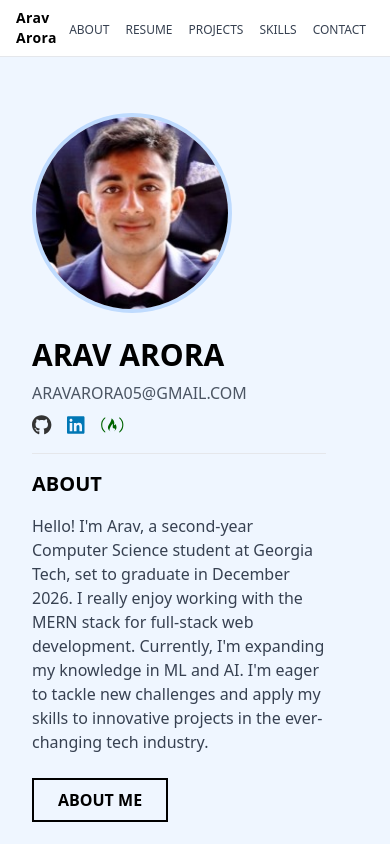
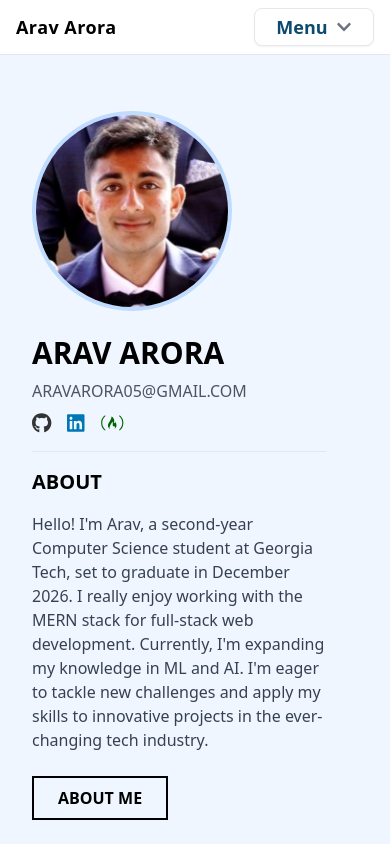
Before and after one commit to AravArora05/personal-website, a Next.js app: page / in a window 390 px wide. Shown: the top 844 px of the page. Built offline with nearby package versions, Linux system fonts and the light colour scheme.

Commit message:
Working on mobile responsiveness

```diff
--- /dev/null
+++ b/src/app/components/DropdownButton.jsx
@@ -0,0 +1,70 @@
+import React, { useState, useEffect } from 'react';
+import { FaChevronUp, FaChevronDown } from 'react-icons/fa';
+import { useRouter } from 'next/router';
+import Link from 'next/link';
+
+const DropdownButton = ({ title = "Menu", data }) => {
+  return (
+    <FlyoutLink title={title} FlyoutContent={data} />
+  );
+};
+
+const FlyoutLink = ({ title, FlyoutContent }) => {
+  const [isOpen, setIsOpen] = useState(false);
+
+  const router = useRouter();
+  const toggleDropdown = () => {
+    setIsOpen(!isOpen);
+  };
+
+  useEffect(() => {
+    const changeOpenState = () => {
+      setIsOpen(false);
+    };
+
+    router.events.on('routeChangeStart', changeOpenState);
+
+    return () => {
+      router.events.off('routeChangeStart', changeOpenState);
+    };
+  }, []);
+
+  return (
+    <div className="relative inline-block" onClick={toggleDropdown}>
+      <div
+        className="flex justify-center items-center gap-2 cursor-pointer bg-white py-1 px-3 rounded-lg border border-gray-200 shadow-sm hover:bg-gray-100"
+        style={{ width: '120px' }}
+      >
+        <span className="text-sky-900 font-semibold text-lg">
+          {title}
+        </span>
+        {isOpen ? (
+          <FaChevronUp style={{ color: '#6B7280', fontSize: '16px' }} />
+        ) : (
+          <FaChevronDown style={{ color: '#6B7280', fontSize: '16px' }} />
+        )}
+      </div>
+      {isOpen && (
+        <div className="absolute left-0 mt-2 bg-white shadow-lg rounded-lg z-10" style={{ width: '120px' }}>
+          <FlyoutContentComponent options={FlyoutContent} />
+        </div>
+      )}
+    </div>
+  );
+};
+
+const FlyoutContentComponent = ({ options }) => {
+  return (
+    <div className="py-2">
+      {options.map(({ name, link }, index) => (
+        <Link href={link} key={index}>
+          <span className="block hover:bg-gray-100 px-6 py-2 text-gray-900">
+            {name}
+          </span>
+        </Link>
+      ))}
+    </div>
+  );
+};
+
+export default DropdownButton;
--- a/src/app/components/Layout.jsx
+++ b/src/app/components/Layout.jsx
@@ -1,32 +1,69 @@
-// src/components/Layout.js
+"use client";
+import React, { useState, useEffect, useRef } from "react";
 import Link from "next/link";
 import Image from "next/image";
-import { FontAwesomeIcon } from '@fortawesome/react-fontawesome';
-import { faGithub, faLinkedin, faFreeCodeCamp } from '@fortawesome/free-brands-svg-icons';
+import { FontAwesomeIcon } from "@fortawesome/react-fontawesome";
+import { faGithub, faLinkedin, faFreeCodeCamp } from "@fortawesome/free-brands-svg-icons";
+import { FaChevronUp, FaChevronDown } from "react-icons/fa";
 import "../globals.css";
+import DropdownButton from "./DropdownButton";
+import { useRouter } from 'next/router';
+
+
 
 const Layout = ({ children }) => {
-  const navItems = ["ABOUT", "RESUME", "PROJECTS", "SKILLS", "CONTACT"];
+  const navItems = [
+    { name: "ABOUT", link: "/about" },
+    { name: "RESUME", link: "/resume" },
+    { name: "PROJECTS", link: "/projects" },
+    { name: "SKILLS", link: "/skills" },
+    { name: "CONTACT", link: "/contact" },
+  ];
+
+  const router = useRouter();
+  const isHomePage = router.pathname === '/';
+
+
+  const [isMobile, setIsMobile] = useState(false);
+
+  useEffect(() => {
+    const handleResize = () => {
+      setIsMobile(window.innerWidth <= 768);
+    };
+
+    window.addEventListener("resize", handleResize);
+
+    handleResize();
+
+    return () => {
+      window.removeEventListener("resize", handleResize);
+    };
+  }, []);
+
 
 
   return (
     <main className="flex min-h-screen flex-col bg-blue-50">
-      <header className="flex items-center justify-between bg-white py-2 px-4 border-b border-gray-200 lg:py-2">
-        <h1 className="text-black text-sm lg:text-xl font-semibold tracking-wide">
+      <header className="flex items-center justify-between bg-white py-2 px-4 border-b border-gray-200 lg:py-2.5">
+        <h1 className="text-black text-lg lg:text-xl font-semibold tracking-wide">
           <Link href="/">Arav Arora</Link>
         </h1>
         <nav className="flex text-center">
-          {navItems.map((item, index) => (
-            <Link href={`${item.toLowerCase()}`} key={index}>
+          {isMobile ? (
+            <DropdownButton title="Menu" data={navItems} />
+          ) : (
+            navItems.map((item, index) => (
+              <Link href={item.link} key={index}>
                 <span className="text-gray-700 text-xs lg:text-sm uppercase font-medium cursor-pointer hover:text-black px-2 lg:px-4">
-                {item}
+                  {item.name}
                 </span>
               </Link>
-          ))}
+            ))
+          )}
         </nav>
       </header>
 
-      <div className="max-w-7xl mx-auto p-8 mt-6 flex flex-col md:flex-row">
+      <div className={`max-w-7xl mx-auto p-8 mt-6 flex ${isHomePage ? "flex-col" : "flex-col-reverse"} md:flex-row`}>
         <div className="w-full md:w-1/3 pr-8 mb-8 md:mb-0">
           <Image
             className="rounded-full mb-6 border-4 border-blue-200"
@@ -40,7 +77,7 @@ const Layout = ({ children }) => {
             <p className="text-gray-600 mb-2 cursor-pointer">ARAVARORA05@GMAIL.COM</p>
           </Link>
           <div className="flex space-x-4 mb-4">
-            <Link  target="_blank" href="https://github.com/AravArora05">
+            <Link target="_blank" href="https://github.com/AravArora05">
               <span className="hover:text-gray-800 transition duration-300">
                 <FontAwesomeIcon icon={faGithub} size="lg" style={{ color: "#333" }} />
               </span>
@@ -71,10 +108,8 @@ const Layout = ({ children }) => {
           </section>
         </div>
 
-        <div className="w-full md:w-2/3 pl-0 md:pl-8 border-l md:border-l border-gray-300">
-          <div className="w-full bg-white rounded-md px-7 py-6">
-            {children}
-          </div>
+        <div className="w-full md:w-2/3 pl-0 mb-6 md:pl-8 border-l md:border-l border-gray-300">
+          <div className="w-full bg-white rounded-md px-7 py-6">{children}</div>
         </div>
       </div>
     </main>
```
Lines whose indentation alone changed are shown as unchanged.
